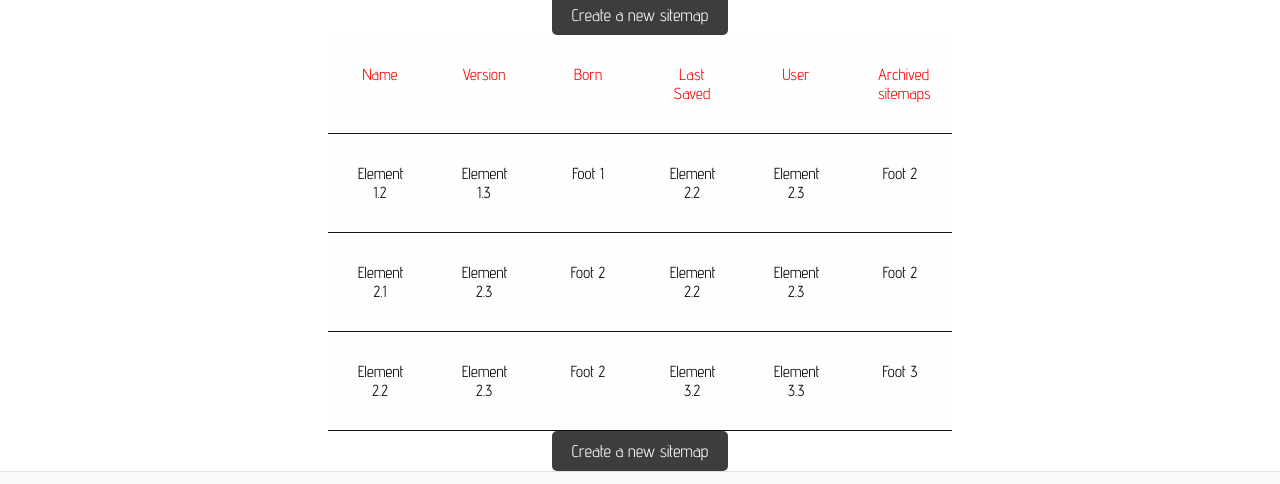
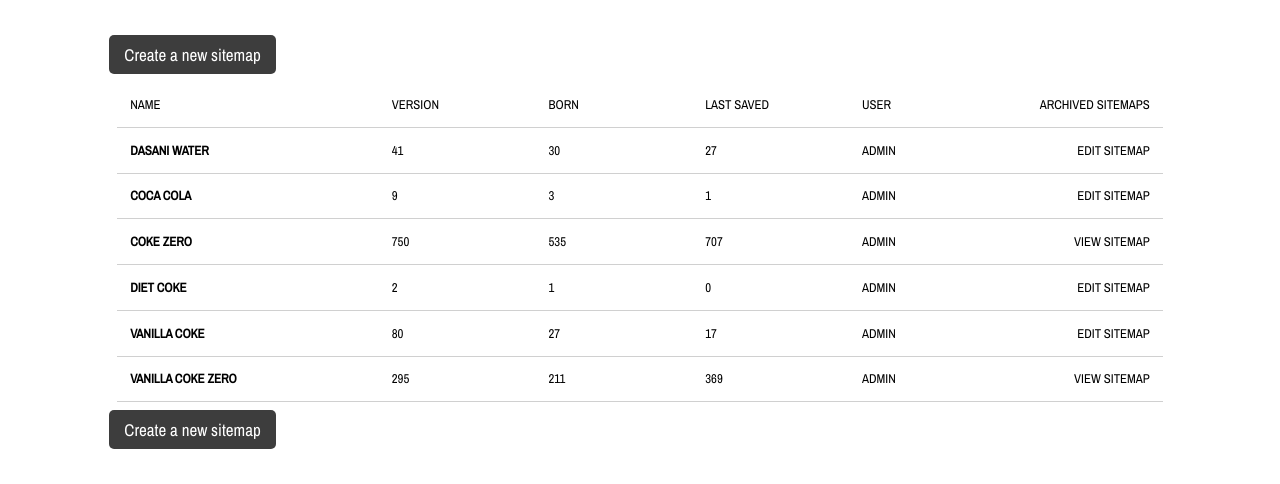
Before and after one commit to SergiuszKotecki/playground, a plain HTML site: page index.html in a window 1280 px wide. Shown: the part 86-570 px from the top of the page. Drawn offline with nearby package versions, Linux system fonts and the light colour scheme.

Commit message:
minor fixes

```diff
--- a/css/main.scss
+++ b/css/main.scss
@@ -8,7 +8,7 @@ $border: solid 1px rgba(black, 0.4);
 $width: 100%;
 $gutter_unit_size: 5px;
 $font-logo: 'Alegreya', sans-serif;
-$font-family: 'Advent Pro', sans-serif;
+$font-family: 'Archivo Narrow', sans-serif;
 
 @media #{$desktop} {
 }
@@ -83,8 +83,8 @@ body {
       display: none;
       flex-direction: column;
       list-style-type: none;
-      -webkit-border-radius: 4;
-      -moz-border-radius: 4;
+      -webkit-border-radius: 4px;
+      -moz-border-radius: 4px;
       border-radius: 4px;
     }
     ul li {
@@ -212,7 +212,8 @@ body {
   }
 }
 
-.btn {
+.btn, .btn:focus  {
+  display: flex;
   -webkit-border-radius: 5px;
   -moz-border-radius: 5px;
   border-radius: 5px;
@@ -220,8 +221,9 @@ body {
   color: #ffffff;
   font-size: 17px;
   background: #3d3d3d;
-  padding: 10px 20px;
+  padding: 8px 15px;
   text-decoration: none;
+
 }
 
 .btn:hover {
@@ -234,90 +236,60 @@ body {
   text-decoration: none;
 }
 
-.tablex {
-  display: flex;
+.body {
+  margin: 40px 0;
 
-  .tablex__item {
-    order: 0;
-    flex-grow: 0;
-    flex-shrink: 1;
-    flex-basis: 100%;
-    width: 100%;
-    box-sizing: border-box;
-  }
+  .table {
+    display: flex;
+    flex-flow: column nowrap;
+    font-size: .8rem;
+    margin: 0.5rem;
+    line-height: 1.5;
+    flex: 1 1 auto;
+    text-transform: uppercase;
+    font-weight: 400;
 
-  @for $j from 1 to 11 {
-    &[data-gutter="#{$j}"] {
-      .tablex__item {
-        padding: ($gutter_unit_size * $j);
-      }
+    .header{
+      font-weight: 200 !important;
+      margin-bottom: 0px !important;
+      padding: 0px !important;
+      word-break: normal !important;
+    }
+
+    .th {
+      display: none;
+      font-weight: 700;
+    }
+
+    .th > .td {
+      white-space: normal;
+      justify-content: left;
+    }
+
+    .tr .td:nth-child(1){
+      font-weight: bolder;
+    }
+
+    .tr {
+      width: 100%;
+      display: flex;
+      flex-flow: row nowrap;
+    }
+
+    .td {
+      display: flex;
+      flex-flow: row nowrap;
+      justify-content: left;
+      flex-grow: 1;
+      flex-basis: 0;
+      padding: 1.0em;
+      word-break: break-all;
+      overflow: hidden;
+      text-overflow: ellipsis;
+      min-width: 0px;
+      white-space: nowrap;
+      border-bottom: 1px solid #d0d0d0;
     }
   }
 
-  &.tablex--bordered {
-    &.tablex--columns .tablex__item:not(.tablex__item--foot),
-    &.tablex--rows .tablex__item {
-      border-bottom: solid 1px #121212;
-    }
-  }
-
-  &.tablex--colored {
-    .tablex__item {
-      background: #fefefe;
-      &.tablex__item--head {
-        color: red;
-      }
-    }
-  }
 }
-
-@media only screen and (max-width: ($breakpoint + 1)) {
-  .tablex {
-    flex-direction: column;
-    flex-wrap: nowrap;
-    .tablex__item {
-
-        margin-bottom: 1rem;
-
-    }
-
-    // Bordered table
-    &.tablex--bordered {
-      &.tablex--rows .tablex__item {
-        border-bottom: none;
-      }
-    }
-  }
-}
-
-@media only screen and (min-width: $breakpoint) {
-  // Flex direction and wrapping
-  .tablex {
-    flex-direction: row;
-    flex-wrap: wrap;
-
-    &.tablex--columns {
-      .tablex__item {
-        &.tablex__item--head {
-          order: -1;
-        }
-
-      }
-    }
-
-    &.tablex--bordered {
-      &.tablex--rows {
-        border-top: solid 1px #121212;
-      }
-    }
-
-    @for $i from 1 to 11 {
-      &[data-columns="#{$i}"] {
-        .tablex__item {
-          flex-basis: $width/$i;
-          width: $width/$i;
-        }
-      }
-    }
-  }
-}
--- a/index.html
+++ b/index.html
@@ -9,8 +9,11 @@
     <link rel="stylesheet" href="css/main.css">
     <link rel="stylesheet" href="css/flexboxgrid.min.css" type="text/css">
     <link href="https://fonts.googleapis.com/icon?family=Material+Icons" rel="stylesheet">
-    <link href='http://fonts.googleapis.com/css?family=Alegreya&subset=latin,latin-ext' rel='stylesheet' type='text/css'>
-    <link href='http://fonts.googleapis.com/css?family=Advent+Pro&subset=latin,latin-ext' rel='stylesheet' type='text/css'>
+    <link href='http://fonts.googleapis.com/css?family=Alegreya&subset=latin,latin-ext' rel='stylesheet'
+          type='text/css'>
+    <link href='http://fonts.googleapis.com/css?family=Advent+Pro&subset=latin,latin-ext' rel='stylesheet'
+          type='text/css'>
+    <link href="https://fonts.googleapis.com/css?family=Archivo+Narrow" rel="stylesheet">
     <!-- TODO: delete code to include html file from view folder -->
     <script src="https://code.jquery.com/jquery-3.2.1.min.js"
             integrity="sha256-hwg4gsxgFZhOsEEamdOYGBf13FyQuiTwlAQgxVSNgt4="
--- a/views/body.html
+++ b/views/body.html
@@ -1,44 +1,149 @@
 <div class="row center-xs">
-    <div class="col-xs-6">
+    <div class="col-xs-10">
         <div class="box">
             <button class="btn"> Create a new sitemap</button>
-            <div class="tablex tablex--colored tablex--columns tablex--bordered" data-columns="6" data-gutter="6">
-                <!-- Column 1 -->
-                <div class="tablex__item tablex__item--head">Name</div>
-                <div class="tablex__item">Element 1.2</div>
-                <div class="tablex__item">Element 1.3</div>
-                <div class="tablex__item">Foot 1</div>
-
-                <!-- Column 2 -->
-                <div class="tablex__item tablex__item--head">Version</div>
-                <div class="tablex__item">Element 2.2</div>
-                <div class="tablex__item">Element 2.3</div>
-                <div class="tablex__item">Foot 2</div>
-
-                <!-- Column 3 -->
-                <div class="tablex__item tablex__item--head">Born</div>
-                <div class="tablex__item">Element 2.1</div>
-                <div class="tablex__item">Element 2.3</div>
-                <div class="tablex__item">Foot 2</div>
-
-                <!-- Column 4 -->
-                <div class="tablex__item tablex__item--head">Last Saved</div>
-                <div class="tablex__item">Element 2.2</div>
-                <div class="tablex__item">Element 2.3</div>
-                <div class="tablex__item">Foot 2</div>
-
-                <!-- Column 4 -->
-                <div class="tablex__item tablex__item--head">User</div>
-                <div class="tablex__item">Element 2.2</div>
-                <div class="tablex__item">Element 2.3</div>
-                <div class="tablex__item">Foot 2</div>
-
-
-                <!-- Column 5 -->
-                <div class="tablex__item tablex__item--head">Archived sitemaps</div>
-                <div class="tablex__item">Element 3.2</div>
-                <div class="tablex__item">Element 3.3</div>
-                <div class="tablex__item">Foot 3</div>
+            <div class="table">
+                <div class="tr header">
+                    <div class="td" style="flex-grow: 1.8;">
+                        Name
+                    </div>
+                    <div class="td">
+                        Version
+                    </div>
+                    <div class="td">
+                        Born
+                    </div>
+                    <div class="td">
+                        Last Saved
+                    </div>
+                    <div class="td">
+                        User
+                    </div>
+                    <div class="td" style="justify-content: flex-end;">
+                        Archived sitemaps
+                    </div>
+                </div>
+                <div class="tr">
+                    <div class="td"
+                         style="flex-grow: 1.8;">
+                        <span>dasani water</span>
+                    </div>
+                    <div class="td">
+                        <span>41</span>
+                    </div>
+                    <div class="td">
+                        <span>30</span>
+                    </div>
+                    <div class="td">
+                        <span>27</span>
+                    </div>
+                    <div class="td">
+                        <span>Admin</span>
+                    </div>
+                    <div class="td" style="justify-content: flex-end;">
+                        <span>edit sitemap</span>
+                    </div>
+                </div>
+                <div class="tr">
+                    <div class="td" style="flex-grow: 1.8;">
+                        <span>coca cola</span>
+                    </div>
+                    <div class="td">
+                        <span>9</span>
+                    </div>
+                    <div class="td">
+                        <span>3</span>
+                    </div>
+                    <div class="td"
+                    >
+                        <span>1</span>
+                    </div>
+                    <div class="td">
+                        <span>Admin</span>
+                    </div>
+                    <div class="td" style="justify-content: flex-end;">
+                        <span>edit sitemap</span>
+                    </div>
+                </div>
+                <div class="tr">
+                    <div class="td" style="flex-grow: 1.8;">
+                        <span>coke zero</span>
+                    </div>
+                    <div class="td">
+                        <span>750</span>
+                    </div>
+                    <div class="td">
+                        <span>535</span>
+                    </div>
+                    <div class="td">
+                        <span>707</span>
+                    </div>
+                    <div class="td">
+                        <span>Admin</span>
+                    </div>
+                    <div class="td" style="justify-content: flex-end;">
+                        <span>view sitemap</span>
+                    </div>
+                </div>
+                <div class="tr">
+                    <div class="td" style="flex-grow: 1.8;">
+                        <span>diet coke</span>
+                    </div>
+                    <div class="td">
+                        <span>2</span>
+                    </div>
+                    <div class="td"><span>1</span>
+                    </div>
+                    <div class="td">
+                        <span>0</span>
+                    </div>
+                    <div class="td">
+                        <span>Admin</span>
+                    </div>
+                    <div class="td" style="justify-content: flex-end;">
+                        <span>edit sitemap</span>
+                    </div>
+                </div>
+                <div class="tr">
+                    <div class="td" style="flex-grow: 1.8;">
+                        <span>vanilla coke</span>
+                    </div>
+                    <div class="td">
+                        <span>80</span>
+                    </div>
+                    <div class="td">
+                        <span>27</span>
+                    </div>
+                    <div class="td">
+                        <span>17</span>
+                    </div>
+                    <div class="td">
+                        <span>Admin</span>
+                    </div>
+                    <div class="td" style="justify-content: flex-end;">
+                        <span>edit sitemap</span>
+                    </div>
+                </div>
+                <div class="tr">
+                    <div class="td" style="flex-grow: 1.8;">
+                        <span>vanilla coke zero</span>
+                    </div>
+                    <div class="td">
+                        <span>295</span>
+                    </div>
+                    <div class="td">
+                        <span>211</span>
+                    </div>
+                    <div class="td">
+                        <span>369</span>
+                    </div>
+                    <div class="td">
+                        <span>Admin</span>
+                    </div>
+                    <div class="td" style="justify-content: flex-end;">
+                        <span>view sitemap</span>
+                    </div>
+                </div>
             </div>
             <button class="btn"> Create a new sitemap</button>
 
--- a/views/header.html
+++ b/views/header.html
@@ -50,7 +50,7 @@
 
         <div class="wrap">
             <section class="chat">
-                Help | Log out
+                Help &nbsp;&nbsp; Log out
             </section>
 
             <section class="login-info">
```
Also changed, not shown: css/main.css, 1 other file.
